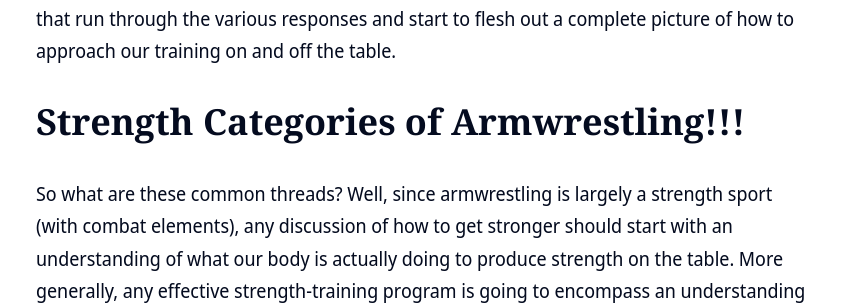
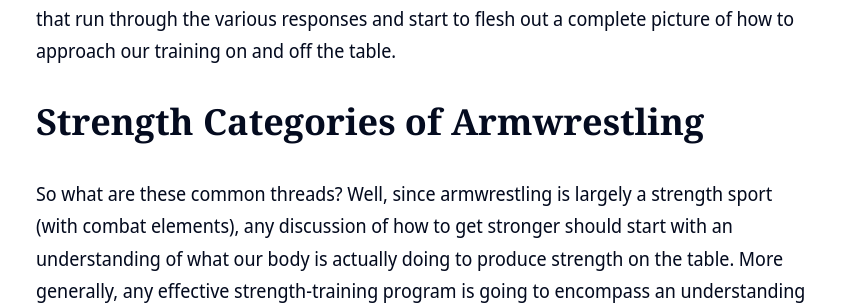
Before and after one commit to physicalrobot/awpraxis, a Jekyll site: the page built from _posts/2019-10-14-don't-be-afraid-to-give-up-the-good-to-go-for-the-great.markdown, in a window 1280 px wide and 900 px high, scrolled down 797 px. Shown: the part 163-468 px from the top of the window, without its empty margins (214-1061 px from the left). Built offline with Jekyll 4.4.1, drawn with Linux system fonts in a browser that asks for light colours; nearby versions of some CDN libraries.

Commit message:
deleted the exclamation marks

```diff
--- a/_posts/2019-10-14-don't-be-afraid-to-give-up-the-good-to-go-for-the-great.markdown
+++ b/_posts/2019-10-14-don't-be-afraid-to-give-up-the-good-to-go-for-the-great.markdown
@@ -18,7 +18,7 @@ This question can, and should, be asked at any stage of an armwrestler's journey
 Armwrestlers are notorious for giving a wide range of answers to this question and while there is, seemingly, a diversity of opinion and ideas, we can extract some common threads that run through the various responses and start to flesh out a complete picture of how to approach our training on and off the table.
 
 
-# Strength Categories of Armwrestling!!!
+# Strength Categories of Armwrestling
 
 So what are these common threads?
 Well, since armwrestling is largely a strength sport (with combat elements), any discussion of how to get stronger should start with an understanding of what our body is actually doing to produce strength on the table.
```
